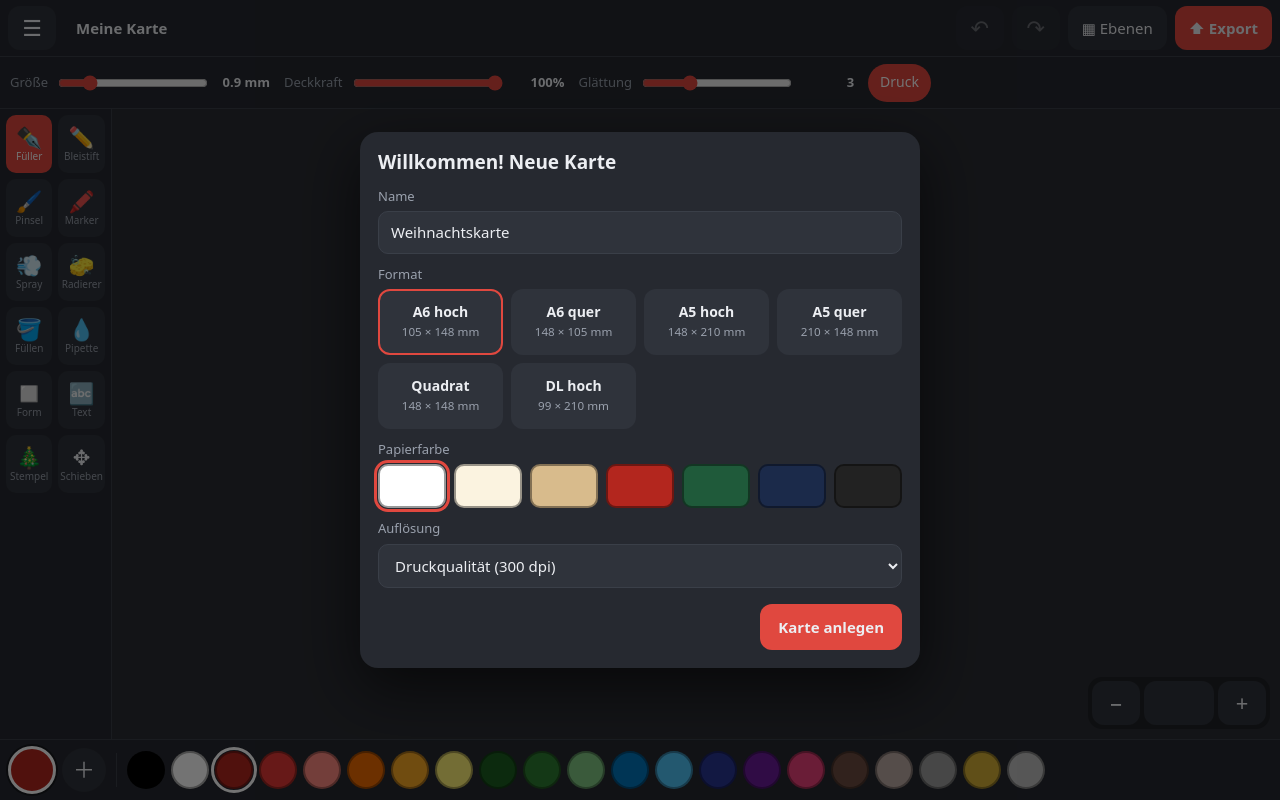
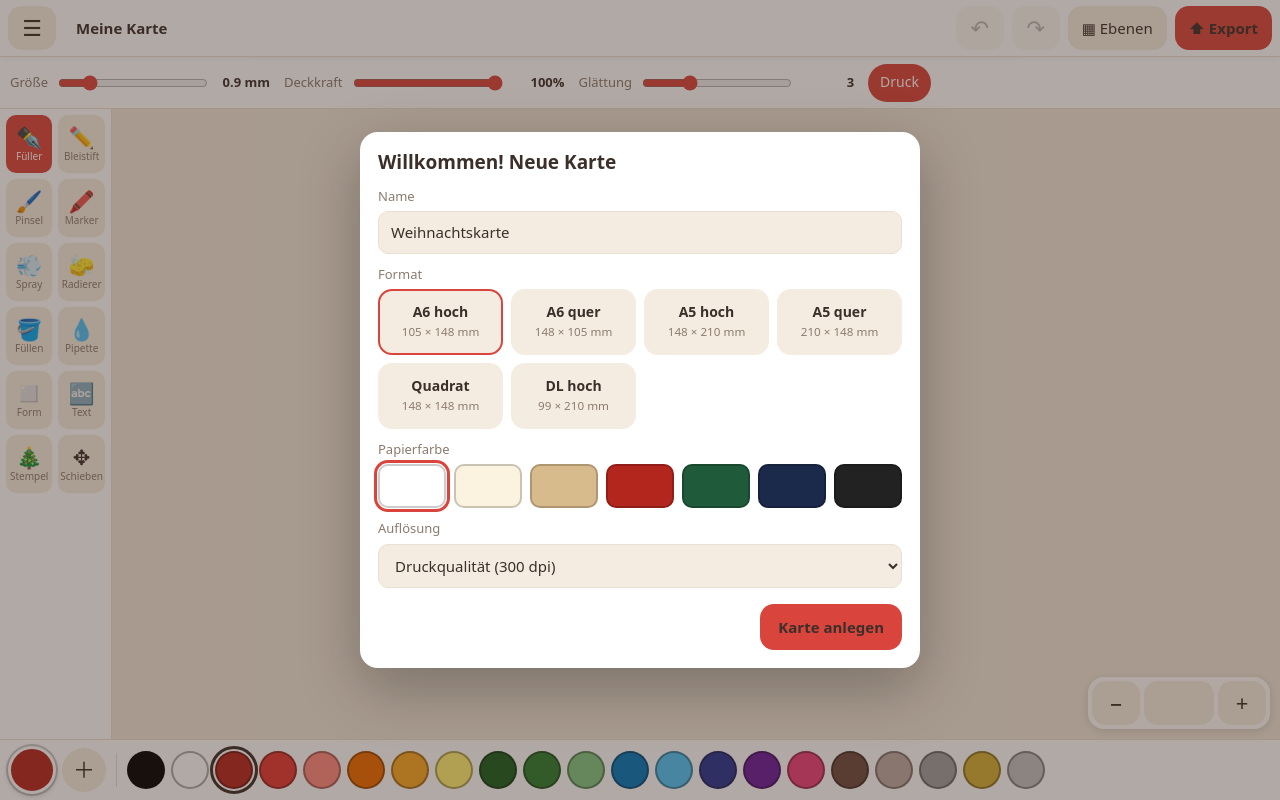
Before and after one commit to DomiSieben-byte/DrawIt, a plain HTML site: page index.html in a window 1280 px wide. Drawn offline with Linux system fonts and the light colour scheme.

Commit message:
Helles, freundliches Design (warme Creme-Töne)
Co-Authored-By: Claude Sonnet 5.5 <noreply@anthropic.com>
Claude-Session: https://claude.ai/code/session_013yqUwWaoLB8jAjVuHMKqBz

```diff
--- a/app.js
+++ b/app.js
@@ -189,7 +189,7 @@ function fitView() {
 function render() {
   const W = cv.width, H = cv.height;
   ctx.setTransform(1, 0, 0, 1, 0, 0);
-  ctx.fillStyle = '#2b2d33'; ctx.fillRect(0, 0, W, H);
+  ctx.fillStyle = '#efe6d9'; ctx.fillRect(0, 0, W, H);
   $('#zFit').textContent = doc ? Math.round(view.s * 100) + '%' : '';
   if (!doc) return;
   ctx.setTransform(dpr * view.s, 0, 0, dpr * view.s, dpr * view.x, dpr * view.y);
@@ -767,7 +767,7 @@ function refreshLayers() {
   P.append(list);
   const L = activeLayer();
   const op = h('input', { type: 'range', min: 0, max: 100, value: Math.round(L.opacity * 100) });
-  const opl = h('b', { text: Math.round(L.opacity * 100) + '%', style: 'width:42px;text-align:right;color:#eee' });
+  const opl = h('b', { text: Math.round(L.opacity * 100) + '%', style: 'width:42px;text-align:right' });
   op.oninput = () => { L.opacity = op.value / 100; opl.textContent = op.value + '%'; invalidate(); };
   op.onchange = () => { refreshLayers(); markDirty(); };
   const bl = h('select', {}, [['source-over', 'Normal'], ['multiply', 'Multiplizieren'], ['screen', 'Aufhellen (Screen)'], ['overlay', 'Überlagern']].map(([v, n]) => h('option', { value: v, text: n })));
--- a/index.html
+++ b/index.html
@@ -3,7 +3,7 @@
 <head>
 <meta charset="utf-8">
 <meta name="viewport" content="width=device-width, initial-scale=1, maximum-scale=1, user-scalable=no">
-<meta name="theme-color" content="#23252b">
+<meta name="theme-color" content="#fdf6ee">
 <meta name="mobile-web-app-capable" content="yes">
 <meta name="apple-mobile-web-app-capable" content="yes">
 <title>DrawIt</title>
--- a/style.css
+++ b/style.css
@@ -1,14 +1,14 @@
 :root{
-  --bg:#1d1f24; --panel:#262930; --panel2:#2f333b; --line:#3a3f48; --txt:#eceef2; --mut:#9aa1ad;
-  --acc:#e0483f; --acc2:#2e9b57; --r:12px;
+  --bg:#fdf6ee; --panel:#ffffff; --panel2:#f4ece1; --line:#eadfd0; --txt:#3b2f2a; --mut:#8c7b6e;
+  --acc:#d9453d; --acc2:#2e9b57; --r:14px;
 }
 *{box-sizing:border-box;-webkit-tap-highlight-color:transparent}
 html,body{margin:0;height:100%;background:var(--bg);color:var(--txt);font:15px/1.35 system-ui,-apple-system,Roboto,sans-serif;
   overflow:hidden;overscroll-behavior:none;user-select:none;-webkit-user-select:none;touch-action:none}
 button{font:inherit;color:inherit;border:0;background:var(--panel2);border-radius:var(--r);cursor:pointer;touch-action:manipulation}
-button:active{filter:brightness(1.25)}
+button:active{filter:brightness(.92)}
 #app{display:flex;flex-direction:column;height:100%}
-#top{display:flex;align-items:center;gap:8px;padding:6px 8px;background:var(--panel);border-bottom:1px solid var(--line);min-height:56px}
+#top{box-shadow:0 1px 6px #0001;position:relative;z-index:5;display:flex;align-items:center;gap:8px;padding:6px 8px;background:var(--panel);border-bottom:1px solid var(--line);min-height:56px}
 #top .sp{flex:1}
 .ib{width:48px;height:44px;font-size:22px}
 .tb{height:44px;padding:0 14px}
@@ -30,9 +30,9 @@ input[type=range]{accent-color:var(--acc);height:32px}
 #tools button small{font-size:10px;color:var(--mut);margin-top:3px}
 #tools button.on{background:var(--acc)}
 #tools button.on small{color:#fff}
-#stage{flex:1;position:relative;min-width:0;background:#2b2d33}
+#stage{flex:1;position:relative;min-width:0;background:#efe6d9}
 #view{position:absolute;inset:0;width:100%;height:100%;touch-action:none;display:block;cursor:crosshair}
-#zoombar{position:absolute;right:10px;bottom:10px;display:flex;gap:4px;background:rgba(30,32,37,.85);padding:4px;border-radius:14px}
+#zoombar{position:absolute;right:10px;bottom:10px;display:flex;gap:4px;background:rgba(255,255,255,.92);padding:4px;border-radius:16px;box-shadow:0 2px 10px #0002}
 #zoombar .tb{min-width:70px}
 #layersPanel{width:272px;flex:none;background:var(--panel);border-left:1px solid var(--line);display:flex;flex-direction:column;min-height:0}
 #layersPanel.hidden{display:none}
@@ -40,11 +40,12 @@ input[type=range]{accent-color:var(--acc);height:32px}
 .llist{flex:1;overflow-y:auto;padding:6px}
 .lrow{display:flex;align-items:center;gap:6px;padding:5px;border-radius:10px;border:2px solid transparent;margin-bottom:4px;background:var(--panel2)}
 .lrow.sel{border-color:var(--acc)}
-.lrow canvas{width:50px;height:50px;border-radius:6px;flex:none;background:repeating-conic-gradient(#555 0 25%,#777 0 50%) 50%/12px 12px}
+.lrow canvas{width:50px;height:50px;border-radius:6px;flex:none;background:repeating-conic-gradient(#e2d8ca 0 25%,#f6f0e8 0 50%) 50%/12px 12px}
 .lrow .ln{flex:1;min-width:0;overflow:hidden;text-overflow:ellipsis;white-space:nowrap;font-size:14px}
 .lrow .ln small{display:block;color:var(--mut);font-size:11px}
 .lrow button{width:38px;height:38px;background:transparent;font-size:18px}
 .lrow button.off{opacity:.35}
+.lprops b{color:var(--txt)}
 .lprops{padding:8px 12px;border-top:1px solid var(--line);display:grid;gap:6px;font-size:13px;color:var(--mut)}
 .lprops label{display:flex;align-items:center;gap:8px}
 .lprops input[type=range]{flex:1}
@@ -52,14 +53,14 @@ input[type=range]{accent-color:var(--acc);height:32px}
 .lbtns{display:grid;grid-template-columns:repeat(6,1fr);gap:4px;padding:8px;border-top:1px solid var(--line)}
 .lbtns button{height:44px;font-size:18px}
 #colors{display:flex;align-items:center;gap:6px;padding:6px 8px;background:var(--panel);border-top:1px solid var(--line);overflow-x:auto;min-height:60px}
-.cur{width:48px;height:48px;border-radius:50%;border:3px solid #fff;flex:none;box-shadow:0 0 0 2px #0006}
+.cur{width:48px;height:48px;border-radius:50%;border:3px solid #fff;flex:none;box-shadow:0 0 0 2px #0003,0 2px 6px #0003}
 .sw{width:38px;height:38px;border-radius:50%;flex:none;border:2px solid #0005}
-.sw.on{outline:3px solid #fff;outline-offset:1px}
+.sw.on{outline:3px solid var(--txt);outline-offset:2px}
 .vsep{width:1px;height:34px;background:var(--line);flex:none;margin:0 4px}
 .plus{width:44px;height:44px;border-radius:50%;flex:none;font-size:22px}
-#modal{position:fixed;inset:0;background:rgba(0,0,0,.55);display:none;align-items:center;justify-content:center;z-index:50;touch-action:auto}
+#modal{position:fixed;inset:0;background:rgba(60,40,30,.40);display:none;align-items:center;justify-content:center;z-index:50;touch-action:auto}
 #modal.open{display:flex}
-.box{background:var(--panel);border-radius:18px;padding:18px;width:min(560px,94vw);max-height:92vh;overflow-y:auto;box-shadow:0 20px 60px #0009;user-select:text}
+.box{background:var(--panel);border-radius:18px;padding:18px;width:min(560px,94vw);max-height:92vh;overflow-y:auto;box-shadow:0 20px 60px #0004;user-select:text}
 .box h2{margin:0 0 12px;font-size:19px}
 .box .btns{display:flex;gap:8px;justify-content:flex-end;margin-top:16px;flex-wrap:wrap}
 .btn{height:46px;padding:0 18px;background:var(--panel2)}
@@ -72,19 +73,19 @@ input[type=range]{accent-color:var(--acc);height:32px}
 .grid{display:grid;grid-template-columns:repeat(auto-fill,minmax(120px,1fr));gap:8px}
 .opt-btn{padding:12px 8px;background:var(--panel2);border:2px solid transparent;text-align:center;font-size:14px}
 .opt-btn.on{border-color:var(--acc)}
-.pap{height:44px;border-radius:10px;border:2px solid #0006}
+.pap{height:44px;border-radius:10px;border:2px solid #0003}
 .pap.on{outline:3px solid var(--acc);outline-offset:1px}
 .menu{display:grid;gap:6px}
 .menu button{height:52px;text-align:left;padding:0 16px;font-size:16px}
 .menu button small{color:var(--mut);margin-left:8px}
 .row{display:flex;align-items:center;justify-content:space-between;gap:12px;padding:10px 0;border-bottom:1px solid var(--line)}
-.sw2{width:52px;height:30px;border-radius:15px;background:#555;position:relative;flex:none}
+.sw2{width:52px;height:30px;border-radius:15px;background:#cdbfb0;position:relative;flex:none}
 .sw2::after{content:"";position:absolute;top:3px;left:3px;width:24px;height:24px;border-radius:50%;background:#fff;transition:.15s}
 .sw2.on{background:var(--acc2)}
 .sw2.on::after{left:25px}
 .gal{display:grid;grid-template-columns:repeat(auto-fill,minmax(150px,1fr));gap:10px}
 .card{background:var(--panel2);border-radius:12px;overflow:hidden;display:flex;flex-direction:column}
-.card img{width:100%;aspect-ratio:1/1;object-fit:contain;background:#444;display:block}
+.card img{width:100%;aspect-ratio:1/1;object-fit:contain;background:#efe6d9;display:block}
 .card .cn{padding:8px 10px 2px;font-weight:600;font-size:14px;overflow:hidden;text-overflow:ellipsis;white-space:nowrap}
 .card .cs{padding:0 10px 6px;color:var(--mut);font-size:12px}
 .card .cb{display:flex;gap:4px;padding:0 6px 8px}
--- a/sw.js
+++ b/sw.js
@@ -1,4 +1,4 @@
-const V = 'drawit-v1';
+const V = 'drawit-v2';
 const ASSETS = ['./', './index.html', './style.css', './app.js', './manifest.webmanifest', './icon-192.png', './icon-512.png'];
 self.addEventListener('install', e => {
   e.waitUntil(caches.open(V).then(c => c.addAll(ASSETS)).then(() => self.skipWaiting()));
```
Also changed, not shown: manifest.webmanifest.
